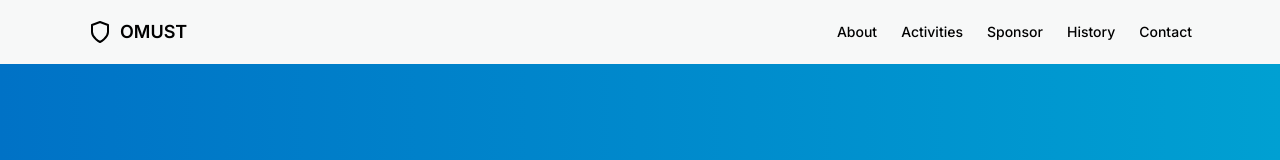
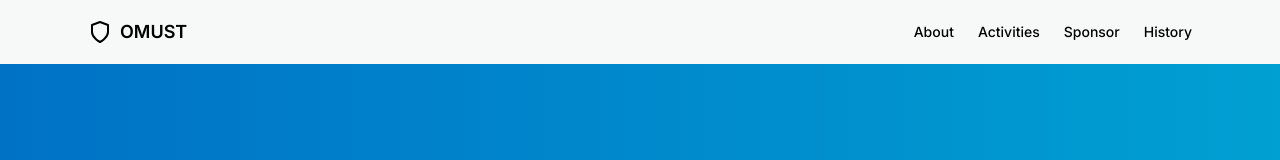
Before and after one commit to omust/omust-website-new, a Next.js app: page / in a window 1280 px wide. Shown: the top 160 px of the page. Built offline with nearby package versions, Linux system fonts and the light colour scheme.

Commit message:
Update home-page.tsx

```diff
--- a/components/home-page.tsx
+++ b/components/home-page.tsx
@@ -68,13 +68,7 @@
             >
               History
             </Link>
-            <Link
 
-              className="text-sm font-medium hover:underline underline-offset-4"
-              href="darkmode"
-            >
-              Contact
-            </Link>
           </nav>
         </div>
       </header>
```
